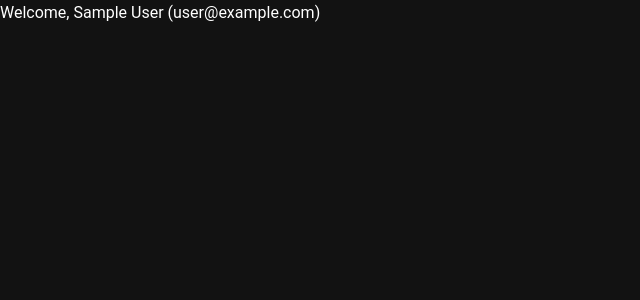
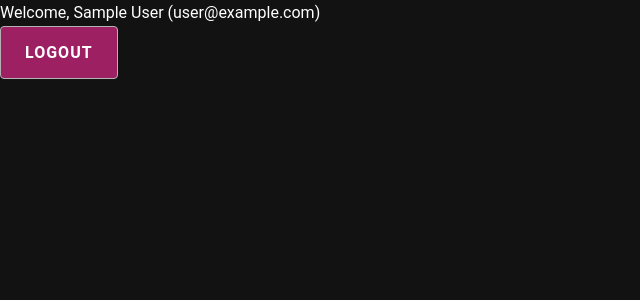
Before and after one commit to devdamasceno/crm-customer, a Next.js app: page / in a window 1280 px wide. Shown: the top 300 px of the page, without its empty margins (0-640 px from the left). Built offline with nearby package versions, Linux system fonts and the light colour scheme; no server answers; sample sign-in values are in the browser's storage.

Commit message:
login config

```diff
--- a/src/components/button/Button.module.css
+++ b/src/components/button/Button.module.css
@@ -1,20 +1,22 @@
-/* components/Button.module.css */
 .button {
-  padding: 0.75rem 1.5rem;
-  border: none;
-  border-radius: 4px;
+  padding: 1rem 1.5rem;
+  font-weight: 700;
+  text-transform: uppercase;
+  border-radius: 0.25rem;
   font-size: 1rem;
   cursor: pointer;
   transition: background-color 0.3s ease;
 }
 
 .button.primary {
-  background-color: #0070f3;
+  background-color: var(--button-background-color);
+  border: 1px solid var(--border-color);
+  letter-spacing: 1px;
   color: #fff;
 }
 
 .button.primary:hover {
-  background-color: #005bb5;
+  background-color:  var(--button-background-color-hover);
 }
 
 .button.secondary {
--- a/src/contexts/AuthContext.tsx
+++ b/src/contexts/AuthContext.tsx
@@ -1,6 +1,6 @@
-// contexts/AuthContext.tsx
 import { ReactNode, createContext, useState, useEffect } from 'react';
-import { onAuthStateChanged } from 'firebase/auth';
+import { onAuthStateChanged, signInWithEmailAndPassword } from 'firebase/auth';
+import { useRouter } from 'next/router';
 import { auth } from '@/src/services/firebaseConection';
 
 interface AuthProviderProps {
@@ -12,6 +12,7 @@ type AuthContextData = {
   loadingAuth: boolean;
   initialLoading: boolean;
   user: UserProps | null;
+  handleLogin: (email: string, password: string) => Promise<void>;
 };
 
 interface UserProps {
@@ -26,6 +27,8 @@ function AuthProvider({ children }: AuthProviderProps) {
   const [user, setUser] = useState<UserProps | null>(null);
   const [loadingAuth, setLoadingAuth] = useState(true);
   const [initialLoading, setInitialLoading] = useState(true);
+  const [error, setError] = useState<string | null>(null);
+  const router = useRouter();
 
   useEffect(() => {
     const unsub = onAuthStateChanged(auth, (user) => {
@@ -47,6 +50,20 @@ function AuthProvider({ children }: AuthProviderProps) {
     };
   }, []);
 
+  const handleLogin = async (email: string, password: string) => {
+    setError(null);
+    setLoadingAuth(true);
+
+    try {
+      await signInWithEmailAndPassword(auth, email, password);
+      router.push('/');
+    } catch (err) {
+      setError('Falha ao fazer login. Verifique suas credenciais e tente novamente.');
+    } finally {
+      setLoadingAuth(false);
+    }
+  };
+
   return (
     <AuthContext.Provider
       value={{
@@ -54,6 +71,7 @@ function AuthProvider({ children }: AuthProviderProps) {
         loadingAuth,
         initialLoading,
         user,
+        handleLogin,
       }}
     >
       {children}
--- a/src/pages/index.tsx
+++ b/src/pages/index.tsx
@@ -2,13 +2,15 @@
 import Head from "next/head";
 import { useContext, useEffect } from "react";
 import { useRouter } from "next/router";
+import { getAuth, signOut } from "firebase/auth";
 import { AuthContext } from "@/src/contexts/AuthContext";
 import Loading from "@/src/components/loading";
+import Button from "@/src/components/button";
 
 export default function Home() {
-
-  const { signed, loadingAuth, initialLoading, user } = useContext(AuthContext);
+  const { signed, initialLoading, user } = useContext(AuthContext);
   const router = useRouter();
+  const auth = getAuth();
 
   useEffect(() => {
     if (!initialLoading && !signed) {
@@ -16,8 +18,21 @@ export default function Home() {
     }
   }, [initialLoading, signed, router]);
 
-  if (initialLoading || loadingAuth) {
+  const handleLogout = async () => {
+    try {
+      await signOut(auth);
+      router.push("/login");
+    } catch (err) {
+      console.error("Failed to logout:", err);
+    }
+  };
+
+  if (initialLoading) {
     return <Loading />;
+  }
+
+  if (!signed) {
+    return null;
   }
 
   return (
@@ -27,11 +42,8 @@ export default function Home() {
       </Head>
 
       <div>
-        {signed ? (
-          <p>Welcome, {user?.name} ({user?.email})</p>
-        ) : (
-          <p>Please log in.</p>
-        )}
+        <p>Welcome, {user?.name} ({user?.email})</p>
+        <Button label="Logout" onClick={handleLogout} variant="primary" />
       </div>
     </>
   );
--- a/styles/globals.css
+++ b/styles/globals.css
@@ -17,11 +17,14 @@ html, body {
   --background-color: #121212;
   --foreground-color: #ffffff;
   --link-color: #8ab4f8;
-  --button-background-color: #333333;
+
+  --button-background-color: #9D2062;
+  --button-background-color-hover: #9d2063e5;
+
   --button-foreground-color: #ffffff;
   --input-background-color: #2c2c2c;
   --input-foreground-color: #ffffff;
-  --border-color: #444444;
+  --border-color: #b3b3b3;
   --highlight-color: #ffeb3b;
 }
 
```
Also changed, not shown: src/pages/login/index.tsx (+7 -12 lines).
